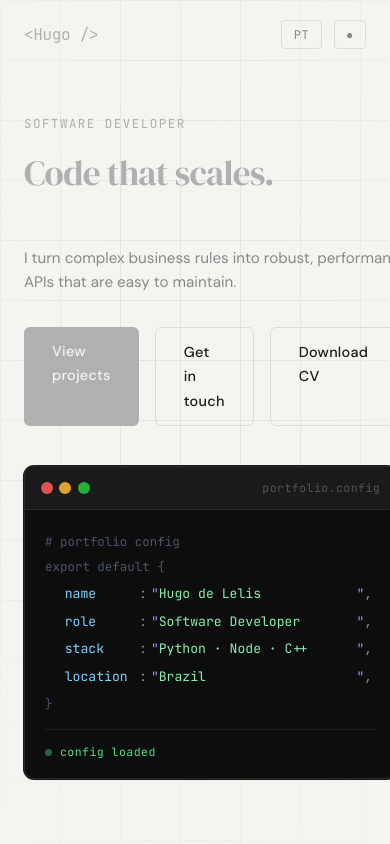
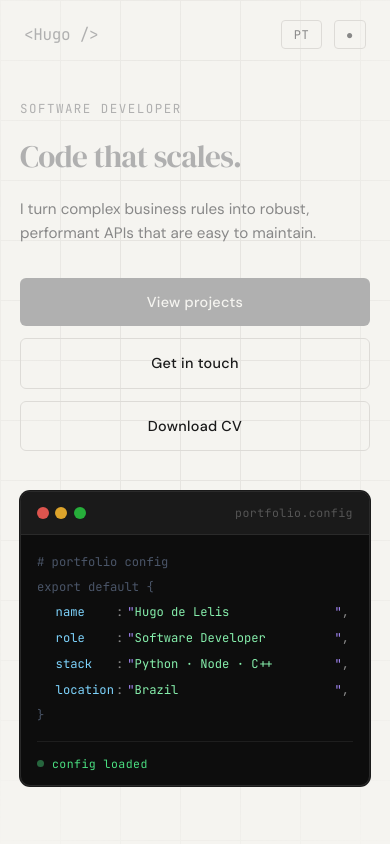
Before and after one commit to Hugolelis/Portfolio, a React (Vite) app: page / in a window 390 px wide. Shown: the top 844 px of the page. Built offline with nearby package versions, Linux system fonts and the light colour scheme.

Commit message:
(fixed): responsive

```diff
--- a/src/components/Hero.module.css
+++ b/src/components/Hero.module.css
@@ -84,6 +84,7 @@
 .cta {
   display: flex;
   gap: 1rem;
+  flex-wrap: wrap;
   animation: fadeUp 0.6s 0.3s ease both;
 }
 
@@ -278,12 +279,38 @@
 }
 
 /* ── Responsive ── */
+
+@media (max-width: 1024px) {
+  .layout { gap: 2.5rem; }
+  .hero { padding: 8rem 2rem 5rem; }
+}
+
 @media (max-width: 900px) {
-  .layout { grid-template-columns: 1fr; gap: 2.5rem; }
+  .layout {
+    grid-template-columns: 1fr;
+    gap: 2.5rem;
+  }
   .terminal { max-width: 100%; }
+  .sub { max-width: 100%; min-height: unset; }
+  .title { min-height: unset; }
 }
 
 @media (max-width: 700px) {
-  .hero { padding: 7rem 1.5rem 4rem; }
+  .hero { padding: 6rem 1.25rem 3.5rem; }
   .badge { display: none; }
+
+  .title { font-size: clamp(1.9rem, 8vw, 2.4rem); }
+
+  .cta { flex-direction: column; gap: 0.75rem; }
+  .cta a { text-align: center; }
+
+  .termBody { padding: 1rem 1rem 0.75rem; }
+  .termKey  { min-width: 75px; }
+  .termLine, .termComment { font-size: 0.76rem; }
 }
+
+@media (max-width: 380px) {
+  .hero { padding: 5.5rem 1rem 3rem; }
+  .label { font-size: 0.7rem; }
+  .termDot { width: 10px; height: 10px; }
+}
```
